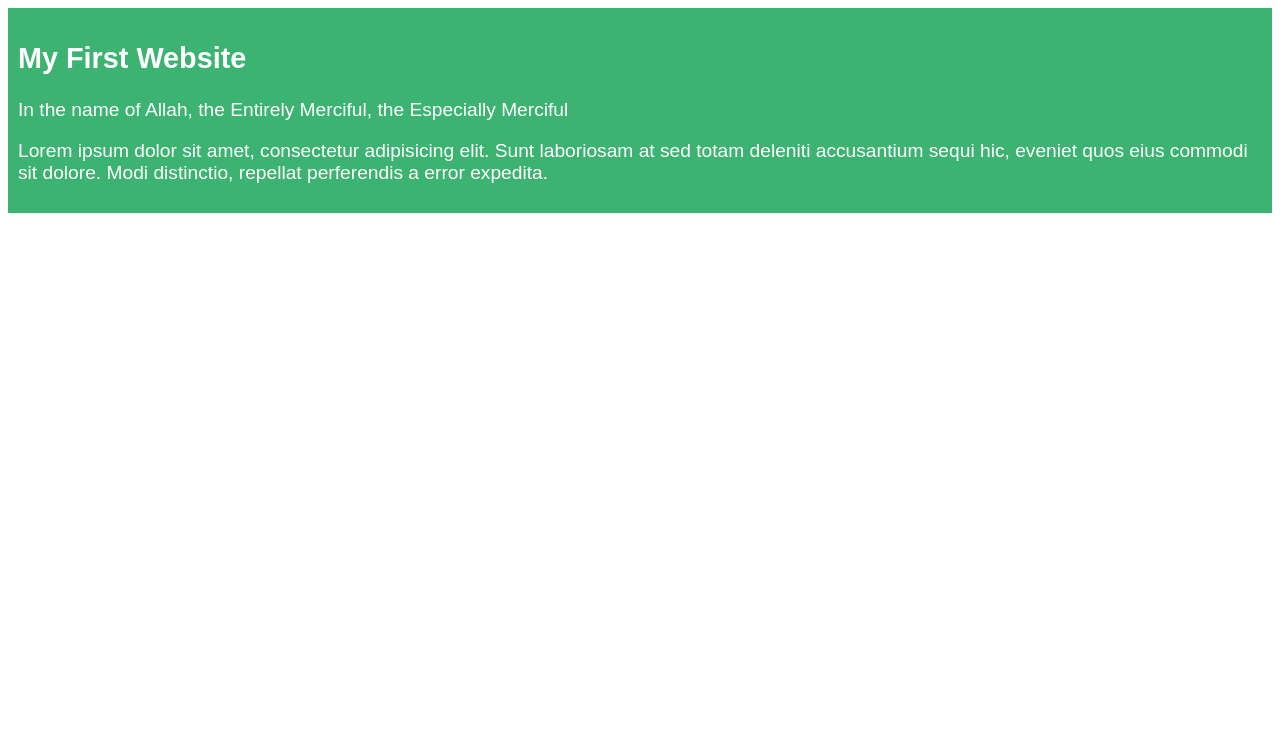
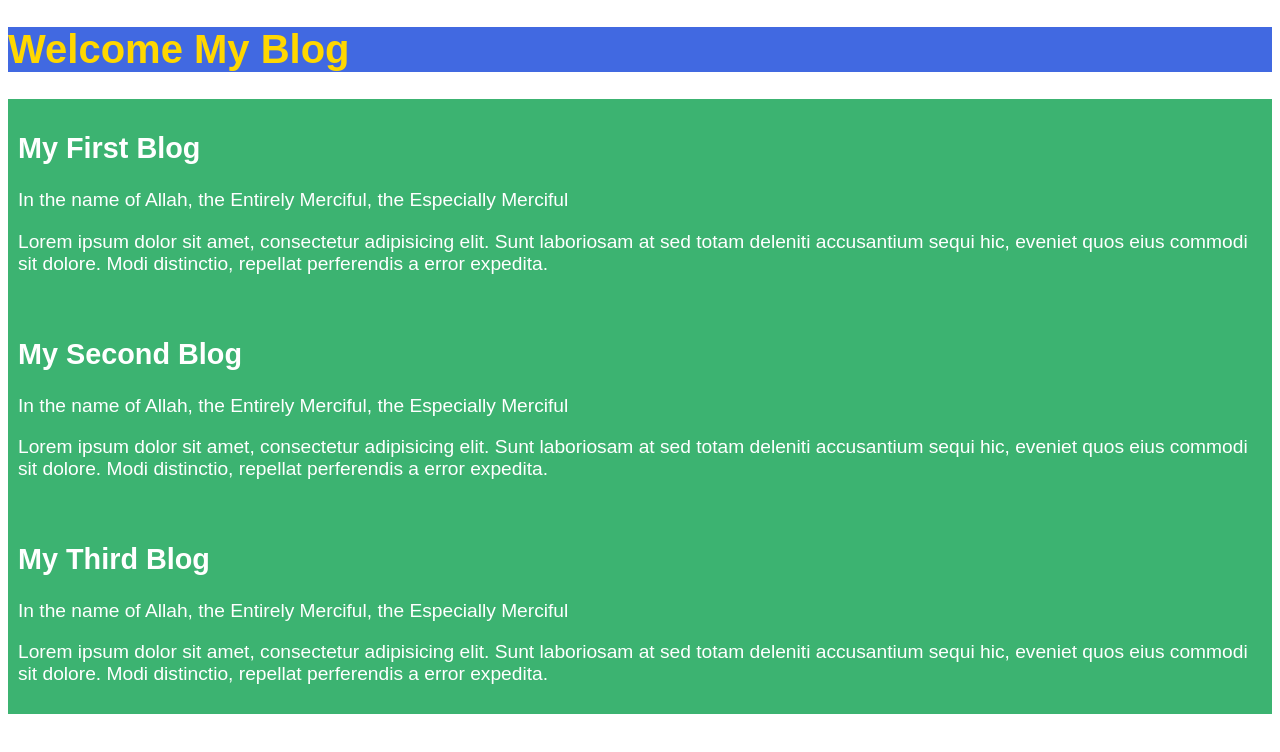
Before and after one commit to masudulalam/my-simple-website-another, a plain HTML site: page index.html in a window 1280 px wide. Drawn offline with Linux system fonts and the light colour scheme.

Commit message:
added second and third blog

```diff
--- a/index.html
+++ b/index.html
@@ -7,8 +7,23 @@
     <link rel="stylesheet" href="styles/blog.css">
 </head>
 <body>
+    <h1>Welcome My Blog</h1>
     <div>
-        <h2>My First Website</h2>
+        <h2>My First Blog</h2>
+        <p>
+            In the name of Allah, the Entirely Merciful, the Especially Merciful
+        </p>
+        <p>Lorem ipsum dolor sit amet, consectetur adipisicing elit. Sunt laboriosam at sed totam deleniti accusantium sequi hic, eveniet quos eius commodi sit dolore. Modi distinctio, repellat perferendis a error expedita.</p>
+    </div>
+    <div>
+        <h2>My Second Blog</h2>
+        <p>
+            In the name of Allah, the Entirely Merciful, the Especially Merciful
+        </p>
+        <p>Lorem ipsum dolor sit amet, consectetur adipisicing elit. Sunt laboriosam at sed totam deleniti accusantium sequi hic, eveniet quos eius commodi sit dolore. Modi distinctio, repellat perferendis a error expedita.</p>
+    </div>
+    <div>
+        <h2>My Third Blog</h2>
         <p>
             In the name of Allah, the Entirely Merciful, the Especially Merciful
         </p>
--- a/styles/blog.css
+++ b/styles/blog.css
@@ -1,3 +1,9 @@
+h1{
+    font-size: 40px;
+    font-family: Arial, Helvetica, sans-serif;
+    background-color: royalblue;
+    color: gold;
+}
 div{
     background-color: mediumseagreen;
     font-family: Arial, Helvetica, sans-serif;
```
